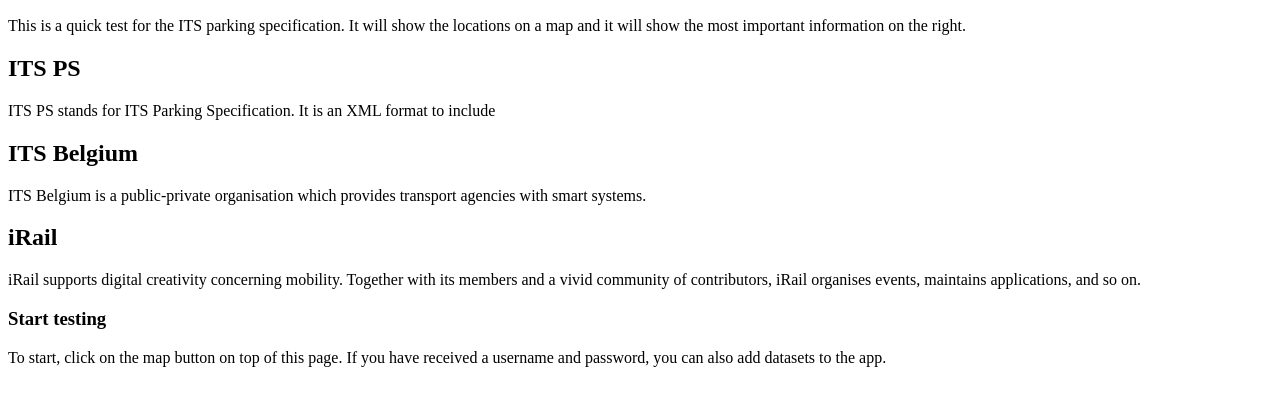
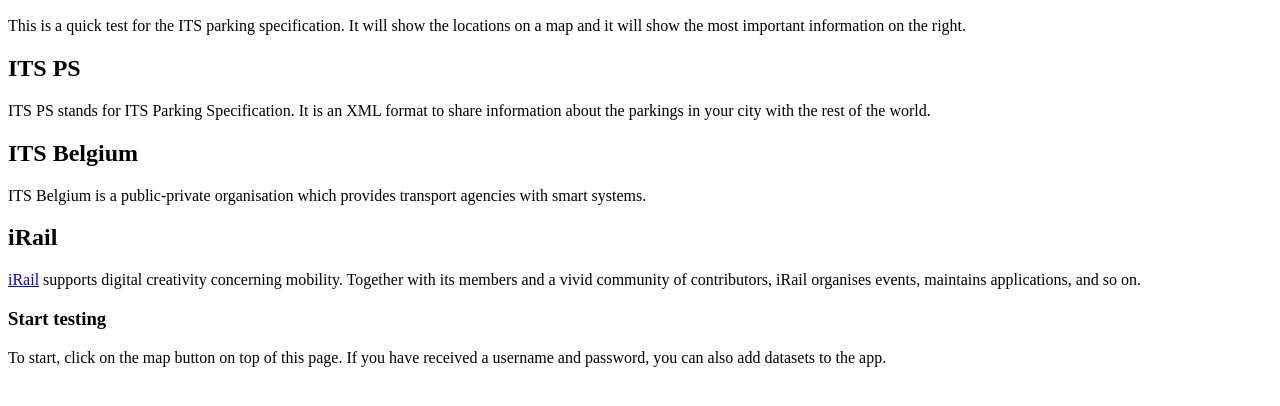
Before and after one commit to iRail/TDTMapper, a plain HTML site: page pages/index.html in a window 1280 px wide. Shown: the part 38-444 px from the top of the page. Drawn offline with Linux system fonts and the light colour scheme.

Commit message:
added links

```diff
--- a/pages/index.html
+++ b/pages/index.html
@@ -8,7 +8,7 @@
       </header>
       <section>
 	<h2>ITS PS</h2>
-	<p>ITS PS stands for ITS Parking Specification. It is an XML format to include </p>
+	<p>ITS PS stands for ITS Parking Specification. It is an XML format to share information about the parkings in your city with the rest of the world.</p>
       </section>
       <section>
 	<h2>ITS Belgium</h2>
@@ -16,7 +16,7 @@
       </section>
       <section>
 	<h2>iRail</h2>
-	<p>iRail supports digital creativity concerning mobility. Together with its members and a vivid community of contributors, iRail organises events, maintains applications, and so on.</p>
+	<p><a href="http://hello.iRail.be/" target="_blank">iRail</a> supports digital creativity concerning mobility. Together with its members and a vivid community of contributors, iRail organises events, maintains applications, and so on.</p>
       </section>
     </article>
 
```
Also changed, not shown: pages/footer.html (+1 -1 lines).
